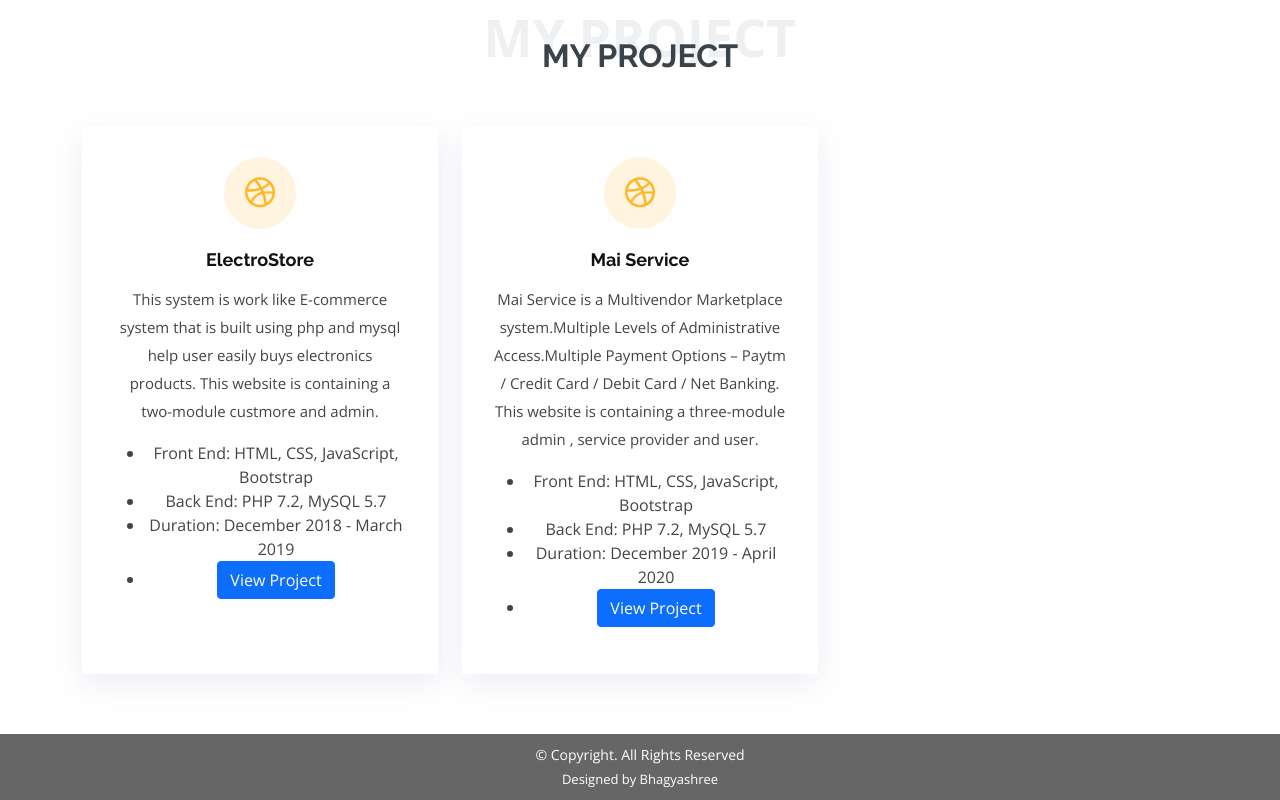
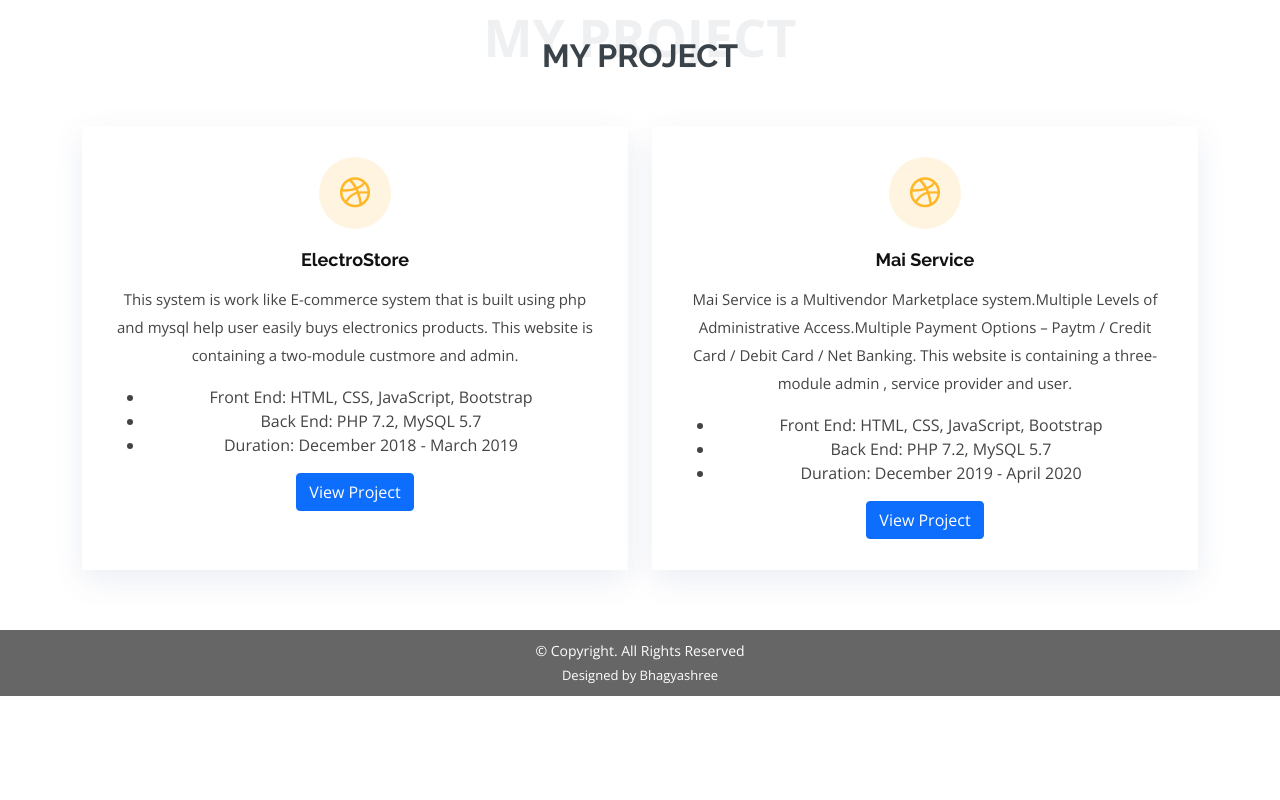
Before and after one commit to Bhagyashree-Sonavane/Bhagyashree-Sonavane.github.io, a plain HTML site: page index.html in a window 1280 px wide. Shown: the part 2737-3537 px from the top of the page. After the commit the page ends 3433 px from the top, so only its background shows below. Drawn offline with nearby package versions, Linux system fonts and the light colour scheme.

Commit message:
Minor Changes

```diff
--- a/index.html
+++ b/index.html
@@ -240,7 +240,7 @@
         </div>
 
         <div class="row">
-          <div class="col-md-6 col-lg-4 d-flex align-items-stretch mb-5 mb-lg-0">
+          <div class="col-md-6 col-lg-6 d-flex align-items-stretch mb-5 mb-lg-0">
             <div class="icon-box">
               <div class="icon"><i class="bx bxl-dribbble"></i></div>
               <h4 class="title"><a href="">ElectroStore</a></h4>
@@ -250,13 +250,13 @@
                   <li>Front End: HTML, CSS, JavaScript, Bootstrap</li>
                   <li>Back End: PHP 7.2, MySQL 5.7</li>
                   <li>Duration: December 2018 - March 2019</li>
-                  <li><a href="#" target="_blank"><button type="button" class="btn btn-primary">View Project</button></a></li>
                 </ul>
                 </p>
+                     <a href="#" target="_blank"><button type="button" class="btn btn-primary">View Project</button></a>
             </div>
           </div>
 
-           <div class="col-md-6 col-lg-4 d-flex align-items-stretch mb-5 mb-lg-0">
+           <div class="col-md-6 col-lg-6 d-flex align-items-stretch mb-5 mb-lg-0">
             <div class="icon-box">
               <div class="icon"><i class="bx bxl-dribbble"></i></div>
               <h4 class="title"><a href="">Mai Service</a></h4>
@@ -266,9 +266,9 @@
                   <li>Front End: HTML, CSS, JavaScript, Bootstrap</li>
                   <li>Back End: PHP 7.2, MySQL 5.7</li>
                   <li>Duration: December 2019 - April 2020</li>
-                    <li><a href="#" target="_blank"><button type="button" class="btn btn-primary">View Project</button></a></li>
                 </ul>
                 </p>
+              <a href="https://github.com/Bhagyashree-Sonavane/MaiService" target="_blank"><button type="button" class="btn btn-primary">View Project</button></a>
             </div>
           </div>
 
```
